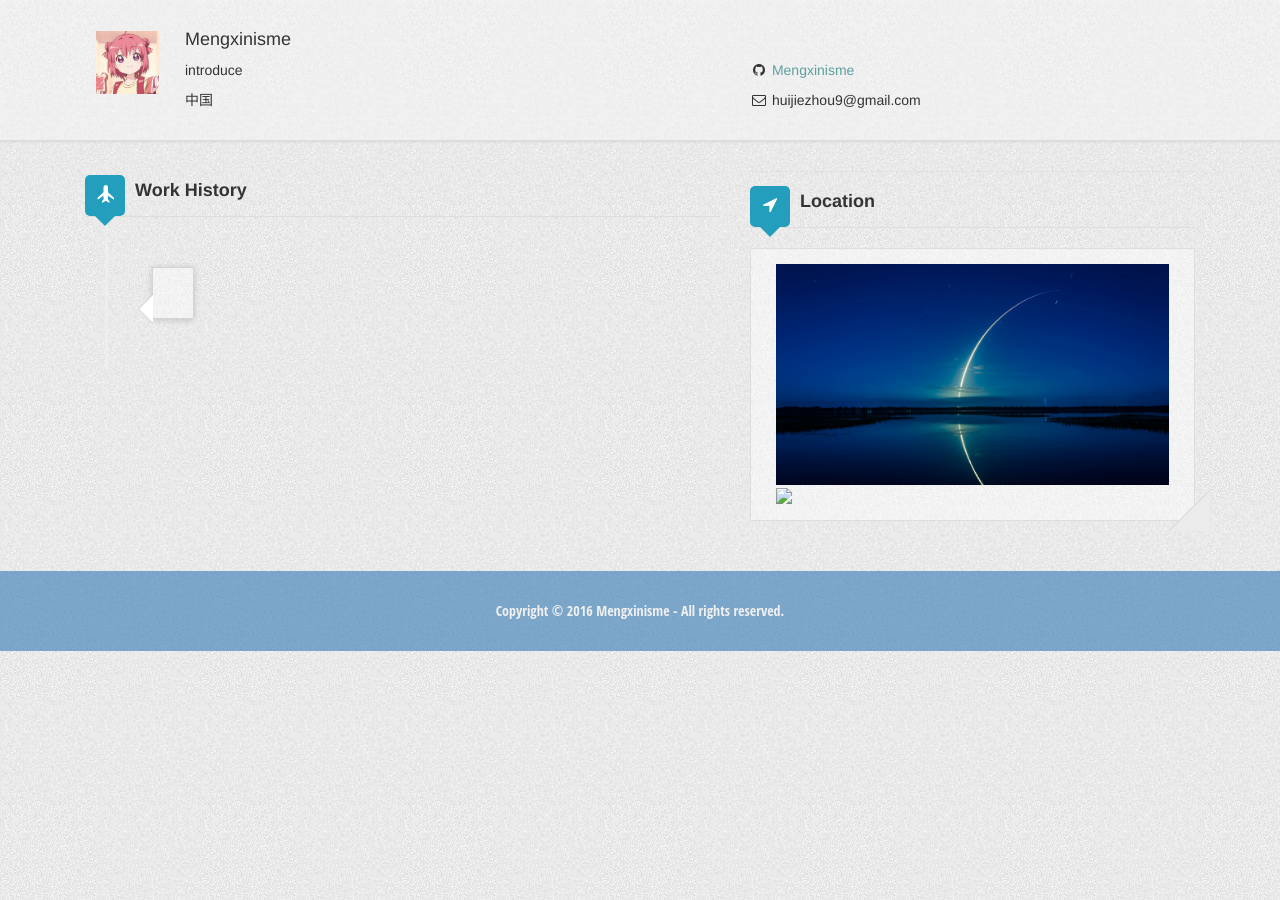
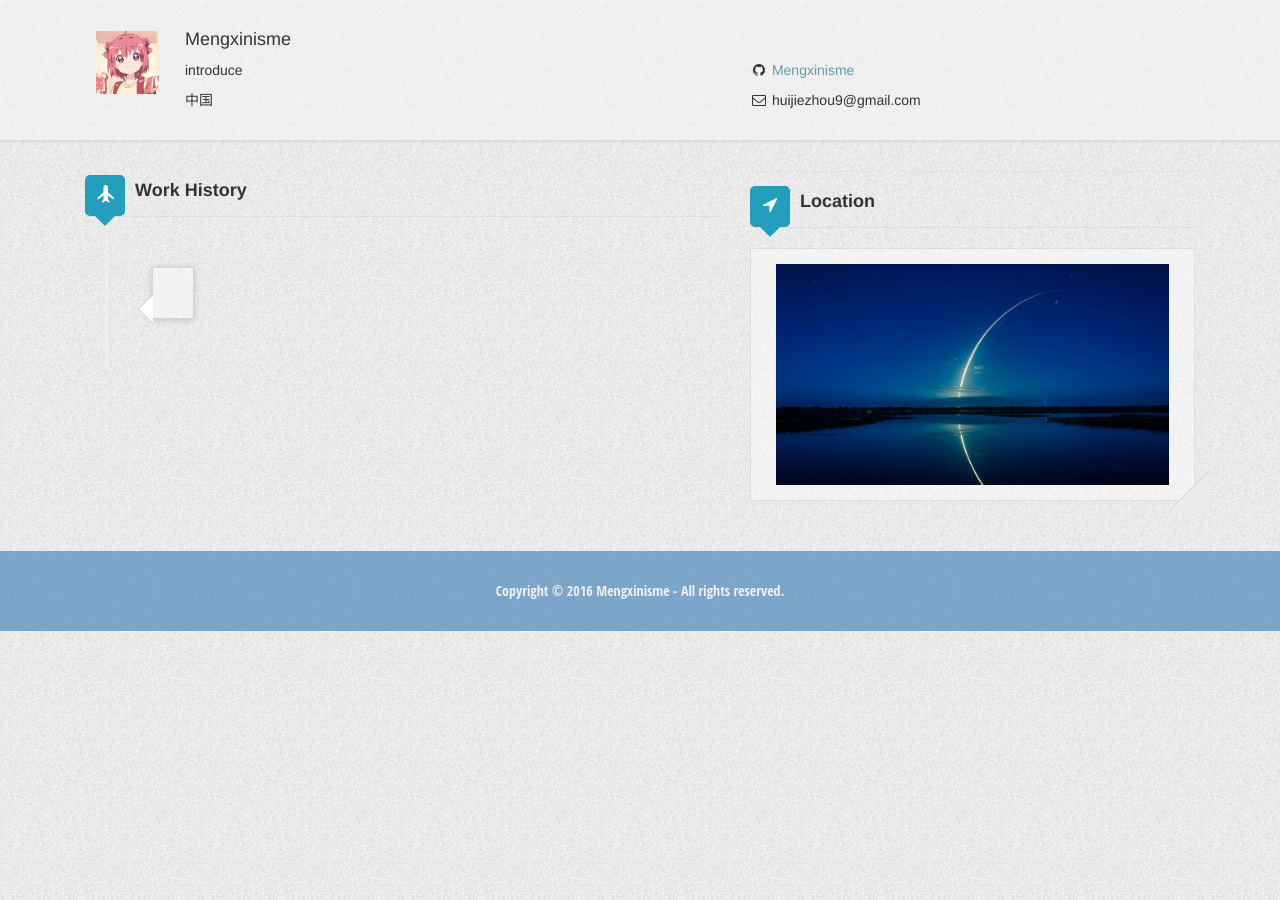
Before and after one commit to Mengxinisme/Mengxinisme.github.io, a Jekyll site: the page built from about.html, in a window 1280 px wide. Built offline with Jekyll 4.4.1, drawn with Linux system fonts in a browser that asks for light colours; Markdown is read by kramdown in place of the engine named in the settings.

Commit message:
Update about.html

```diff
--- a/about.html
+++ b/about.html
@@ -129,7 +129,6 @@ layout: author_layout
             <h3 class="title with-icon"><span class="fa fa-location-arrow cat-title"></span> Location</h3>
             <div class="grid-block">
                 <img src="/assets/img/Star.jfif" width="100%" />
-                <img src="/_assets/Star.jfif" width="100%" />
                 <!--
                 <img src="http://restapi.amap.com/v3/staticmap?location=121.437361,31.166937&amp;zoom=15&amp;size=500*250&amp;markers=mid,,A:121.4037323,31.19782533&amp;key=4fbf0c0dfa89f726a84101e3a5d1bc50" style="border:0" frameborder="0" width="100%" height="100%">
                  -->
```
